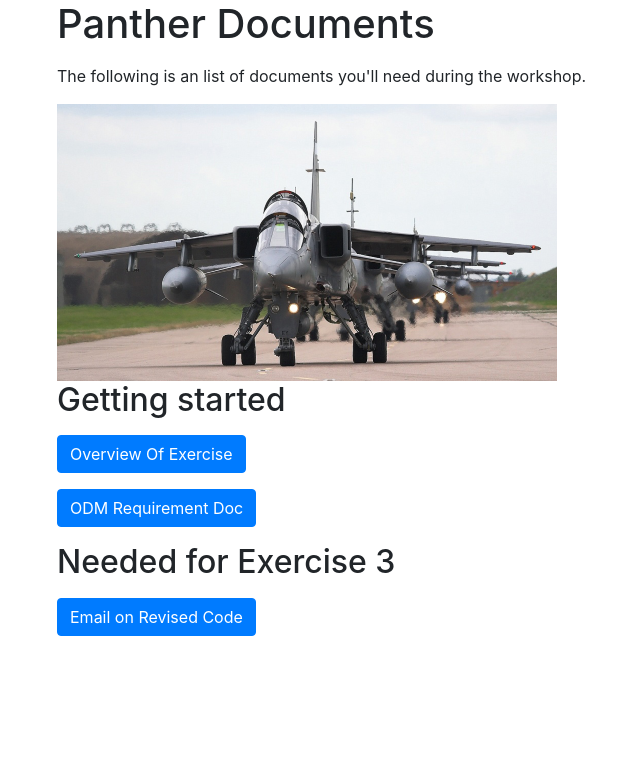
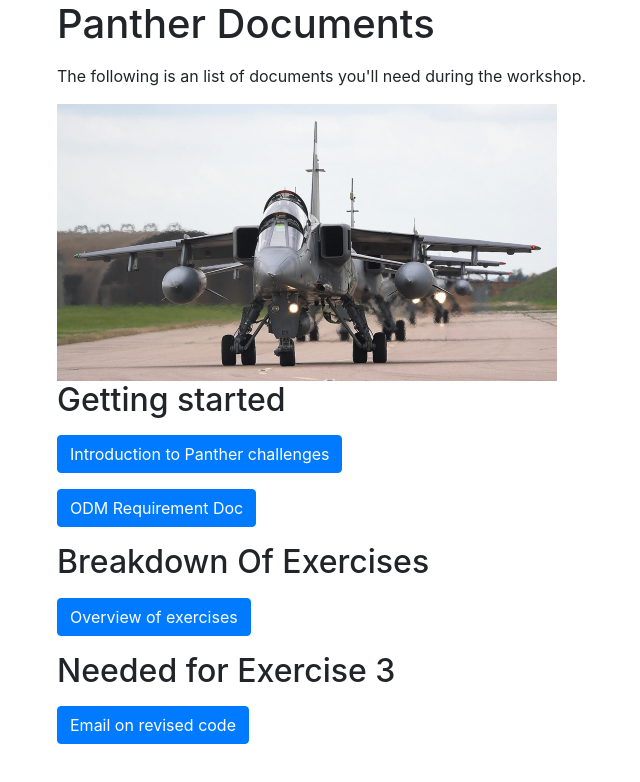
Before and after one commit to TestSheepNZ/TestSheepNZ.github.io, a plain HTML site: page ProjectDocuments/PantherDocuments.html in a window 1280 px wide. Shown: the whole page, without its empty margins (133-773 px from the left). Drawn offline with Linux system fonts and the light colour scheme.

Commit message:
Update PantherDocuments.html

```diff
--- a/ProjectDocuments/PantherDocuments.html
+++ b/ProjectDocuments/PantherDocuments.html
@@ -25,7 +25,7 @@
         <h2>Getting started</h2>
         <p></p>
         <form action="PantherOverview.html">
-            <input type="submit" class="btn btn-primary" id="pantherOverview" value="Overview Of Exercise">
+            <input type="submit" class="btn btn-primary" id="pantherOverview" value="Introduction to Panther challenges">
         </form>
 
         <p></p>
@@ -34,12 +34,22 @@
         </form>
         <p></p>
 
+
+
+        <h2>Breakdown Of Exercises</h2>
+
+        <p></p>
+        <form action="PantherExercises.html">
+            <input type="submit" class="btn btn-primary" id="pantherExercises" value="Overview of exercises">
+        </form>
+        <p></p>
+
+
         <h2>Needed for Exercise 3</h2>
-
 
         <p></p>
         <form action="PantherRevisedCode-EmailFromLeadDev.html">
-            <input type="submit" class="btn btn-primary" id="pantherRevisedCode" value="Email on Revised Code">
+            <input type="submit" class="btn btn-primary" id="pantherRevisedCode" value="Email on revised code">
         </form>
         <p></p>
 
```
